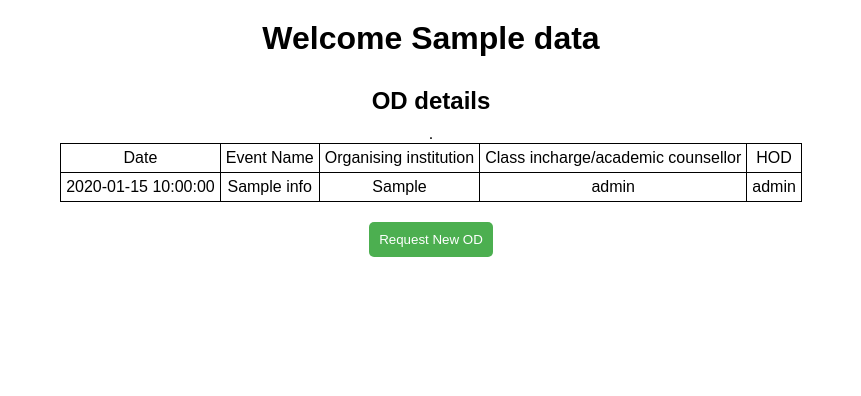
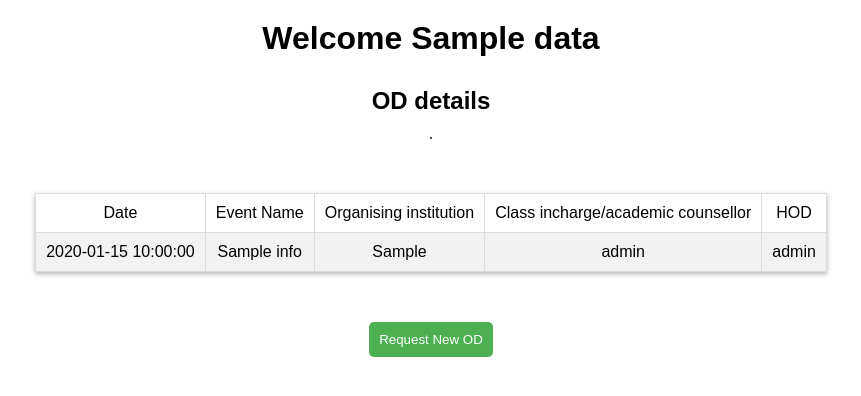
Before and after one commit to jeyanth-jr/OD-application, a PHP site: page /test/welcome.php in a window 1280 px wide. Shown: the top 396 px of the page, without its empty margins (209-1070 px from the left). Run offline with PHP 8.4, Linux system fonts and the light colour scheme; the visitor is signed in with stand-in values (Sample User, id 1); tables that the repository leaves empty or names only in its code hold one stand-in row (values such as "Sample post").

Commit message:
Update welcome.css

```diff
--- a/welcome.css
+++ b/welcome.css
@@ -10,6 +10,7 @@ body {
   font-family: Arial, sans-serif;
   text-align: center;
   padding: 20px;
+
 }
 
 h1 {
@@ -22,14 +23,25 @@ h2 {
 }
 
 table {
-  margin: 0 auto;
   border-collapse: collapse;
+  margin: 50px auto;
+  box-shadow: 0 2px 5px rgba(0,0,0,0.3);
 }
 
-table td, table th {
-  border: 1px solid black;
-  padding: 5px;
+th, td {
+  padding: 10px;
+  border: 1px solid #ddd;
 }
+
+th {
+  background-color: #0095ff;
+  color: #fff;
+}
+
+tr:nth-child(even) {
+  background-color: #f2f2f2;
+}
+
 
 /* Style the new OD form */
 button, form {
```
